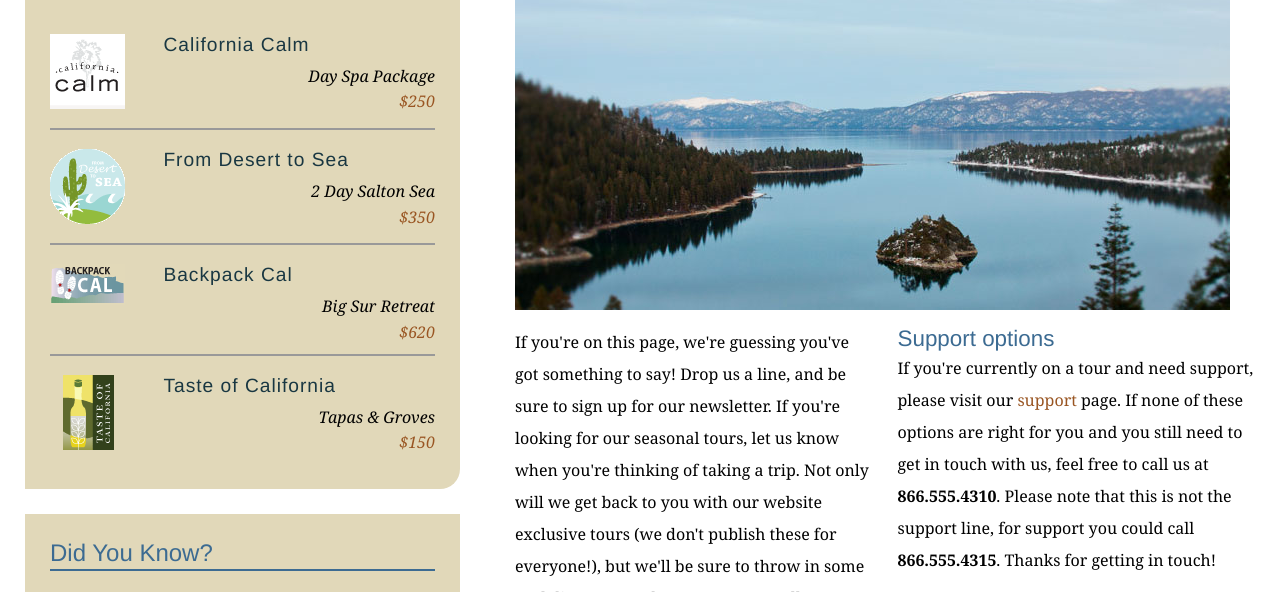
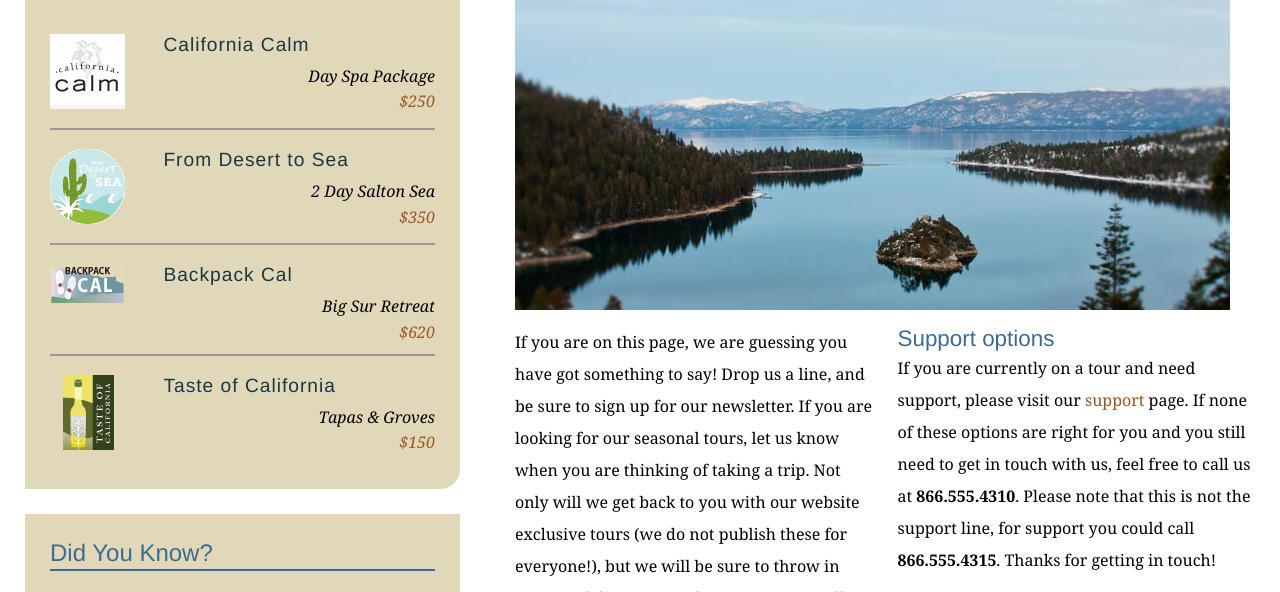
Before and after one commit to astroluxlucis/Real-Project, a plain HTML site: page contact.html in a window 1280 px wide. Shown: the part 342-934 px from the top of the page. Drawn offline with Linux system fonts and the light colour scheme.

Commit message:
Removed contractions from contract page text

```diff
--- a/contact.html
+++ b/contact.html
@@ -68,10 +68,10 @@
           <h1>Get in touch</h1>
           <img src="assets/images/emerald_bay.jpg" alt="Beautiful Lake Tahoe" class="articleImage" />
           <div class="multiCol">
-            <p>If you're on this page, we're guessing you've got something to say! Drop us a line, and be sure to sign up for our newsletter. If you're looking for our seasonal tours,  let us know when you're thinking of taking a trip. Not only will we get back to you with our website exclusive tours (we don't publish these for everyone!), but we'll be sure to throw in some cool discounts and tour extras as well.</p>
+            <p>If you are on this page, we are guessing you have got something to say! Drop us a line, and be sure to sign up for our newsletter. If you are looking for our seasonal tours, let us know when you are thinking of taking a trip. Not only will we get back to you with our website exclusive tours (we do not publish these for everyone!), but we will be sure to throw in some cool discounts and tour extras as well.</p>
 
             <h2>Support options</h2>
-            <p>If you're currently on a tour and need support, please visit our <a href="support.html">support</a> page. If none of these options are right for you and you still need to get in touch with us, feel free to call us at<span class="phone"> <strong>866.555.4310</strong>. Please note that this is not the support line, for support you could call </span><strong>866.555.4315</strong>. Thanks for getting in touch!</p>
+            <p>If you are currently on a tour and need support, please visit our <a href="support.html">support</a> page. If none of these options are right for you and you still need to get in touch with us, feel free to call us at<span class="phone"> <strong>866.555.4310</strong>. Please note that this is not the support line, for support you could call </span><strong>866.555.4315</strong>. Thanks for getting in touch!</p>
           </div>
 
           <form id="frmContact" name="frmContact" method="post" action="contact_process.html">
```
